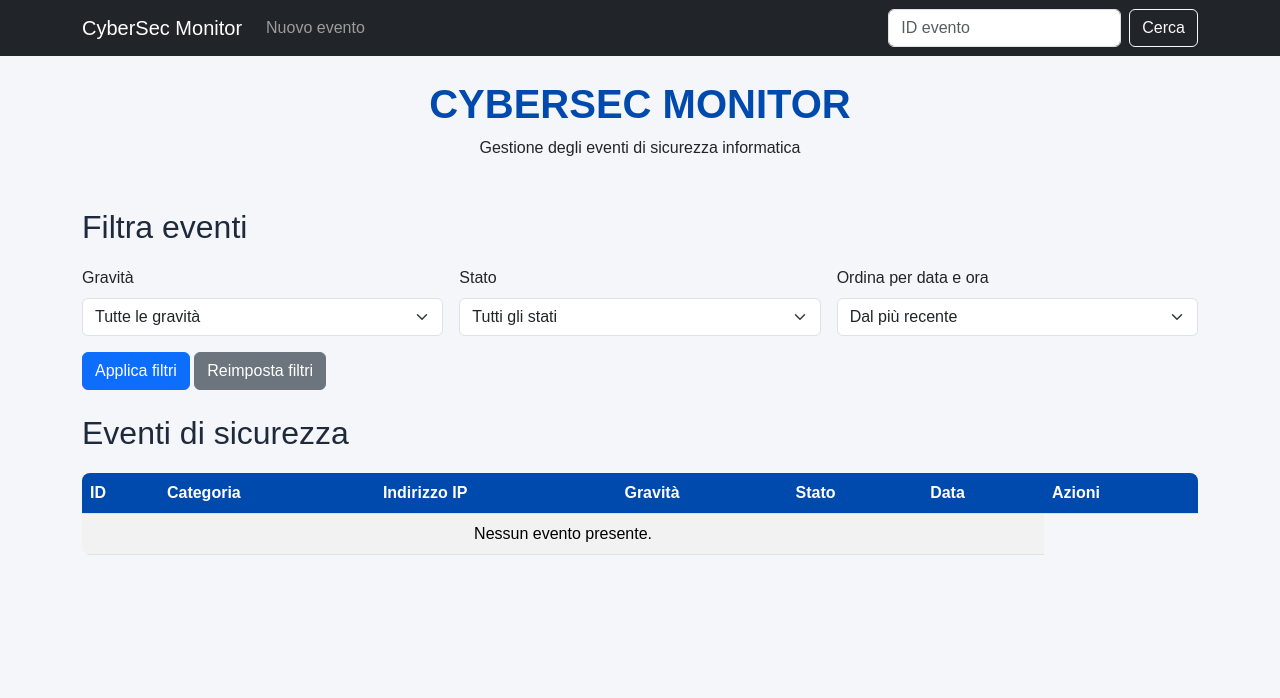
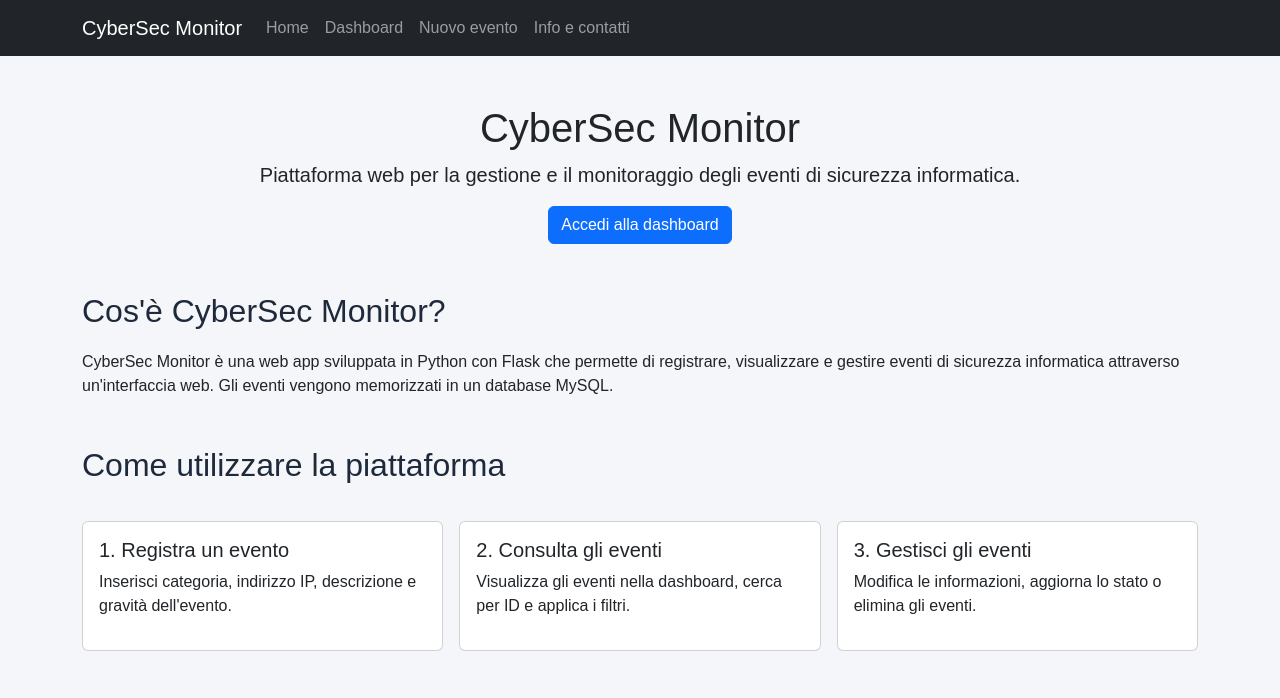
Before and after one commit to MarcoFilannino2004/CS-Monitor, a Flask app: page / in a window 1280 px wide. Shown: the top 698 px of the page. Run offline with Flask 3, Linux system fonts and the light colour scheme; data that the repository does not hold is empty.

Commit message:
aggiunta di modifiche visive user-friendly e create sezioni home e info

```diff
--- a/app.py
+++ b/app.py
@@ -9,6 +9,11 @@ app = Flask(__name__)
 
 @app.route("/")
 def home():
+    return render_template("home.html")
+
+
+@app.route("/dashboard")
+def dashboard():
 
     gravita = request.args.get("gravita", "")
     stato = request.args.get("stato", "")
@@ -114,5 +119,10 @@ def eliminaEventoPagina(id_evento):
 
     return redirect(url_for("home"))
 
+@app.route("/info")
+def info():
+    return render_template("info.html")
+
+
 if __name__ == "__main__":
     app.run(debug=True)
--- a/templates/404.html
+++ b/templates/404.html
@@ -21,7 +21,7 @@
                 La pagina o l'evento che stai cercando non esiste.
             </p>
 
-            <a href="{{ url_for('home') }}" class="btn btn-primary mt-3">
+            <a href="{{ url_for('dashboard') }}" class="btn btn-primary mt-3">
                 Torna alla dashboard
             </a>
         </div>
--- a/templates/dettagli_evento.html
+++ b/templates/dettagli_evento.html
@@ -35,7 +35,7 @@
 
         </form>
 
-        <a href="{{ url_for('home') }}" class="btn btn-secondary">
+        <a href="{{ url_for('dashboard') }}" class="btn btn-secondary">
             Torna alla dashboard
         </a>
 
--- a/templates/eventi.html
+++ b/templates/eventi.html
@@ -11,38 +11,7 @@
 </head>
 
 <body>
-
-    <nav class="navbar navbar-expand-lg navbar-dark bg-dark">
-        <div class="container">
-
-            <a class="navbar-brand" href="{{ url_for('home') }}">CyberSec Monitor</a>
-
-            <button class="navbar-toggler" type="button" data-bs-toggle="collapse" data-bs-target="#navbarMenu">
-                <span class="navbar-toggler-icon"></span>
-            </button>
-
-            <div class="collapse navbar-collapse" id="navbarMenu">
-
-                <ul class="navbar-nav me-auto">
-
-                    <li class="nav-item">
-                        <a class="nav-link" href="{{ url_for('nuovoEvento') }}">Nuovo evento</a>
-                    </li>
-                </ul>
-
-                <form action="{{ url_for('ricercaEvento') }}" method="GET" class="d-flex">
-                    <input class="form-control me-2" type="number" name="id_evento" min="1" placeholder="ID evento" required>
-                    <button class="btn btn-outline-light" type="submit">Cerca</button>
-                </form>
-
-            </div>
-        </div>
-    </nav>
-
-    <header class="container text-center mt-4">
-        <h1>CYBERSEC MONITOR</h1>
-        <p>Gestione degli eventi di sicurezza informatica</p>
-    </header>
+    {% include 'navbar.html' %}
 
     <main class="container mt-5">
 
@@ -50,7 +19,7 @@
 
             <h2>Filtra eventi</h2>
 
-            <form action="{{ url_for('home') }}" method="GET">
+            <form action="{{ url_for('dashboard') }}" method="GET">
 
                 <div class="row g-3">
 
@@ -98,7 +67,7 @@
 
                 <div class="mt-3">
                     <button type="submit" class="btn btn-primary">Applica filtri</button>
-                    <a href="{{ url_for('home') }}" class="btn btn-secondary">Reimposta filtri</a>
+                    <a href="{{ url_for('dashboard') }}" class="btn btn-secondary">Reimposta filtri</a>
                 </div>
 
             </form>
--- /dev/null
+++ b/templates/home.html
@@ -0,0 +1,77 @@
+<!DOCTYPE html>
+<html lang="it">
+
+<head>
+    <meta charset="UTF-8">
+    <meta name="viewport" content="width=device-width, initial-scale=1.0">
+    <title>Home - CyberSec Monitor</title>
+
+    <link href="https://cdn.jsdelivr.net/npm/bootstrap@5.3.8/dist/css/bootstrap.min.css" rel="stylesheet">
+    <link rel="stylesheet" href="{{ url_for('static', filename='css/stile.css') }}">
+</head>
+
+<body>
+    {% include 'navbar.html' %}
+    <main class="container py-5">
+
+        <section class="text-center mb-5">
+            <h1>CyberSec Monitor</h1>
+            <p class="lead">
+                Piattaforma web per la gestione e il monitoraggio degli eventi di sicurezza informatica.
+            </p>
+
+            <a href="{{ url_for('dashboard') }}" class="btn btn-primary">
+                Accedi alla dashboard
+            </a>
+        </section>
+
+        <section class="mb-5">
+            <h2>Cos'è CyberSec Monitor?</h2>
+
+            <p>
+                CyberSec Monitor è una web app sviluppata in Python con Flask
+                che permette di registrare, visualizzare e gestire eventi
+                di sicurezza informatica attraverso un'interfaccia web.
+                Gli eventi vengono memorizzati in un database MySQL.
+            </p>
+        </section>
+
+        <section>
+            <h2>Come utilizzare la piattaforma</h2>
+
+            <div class="row g-3 mt-2">
+
+                <div class="col-md-4">
+                    <div class="card h-100">
+                        <div class="card-body">
+                            <h3 class="h5">1. Registra un evento</h3>
+                            <p>Inserisci categoria, indirizzo IP, descrizione e gravità dell'evento.</p>
+                        </div>
+                    </div>
+                </div>
+
+                <div class="col-md-4">
+                    <div class="card h-100">
+                        <div class="card-body">
+                            <h3 class="h5">2. Consulta gli eventi</h3>
+                            <p>Visualizza gli eventi nella dashboard, cerca per ID e applica i filtri.</p>
+                        </div>
+                    </div>
+                </div>
+
+                <div class="col-md-4">
+                    <div class="card h-100">
+                        <div class="card-body">
+                            <h3 class="h5">3. Gestisci gli eventi</h3>
+                            <p>Modifica le informazioni, aggiorna lo stato o elimina gli eventi.</p>
+                        </div>
+                    </div>
+                </div>
+
+            </div>
+        </section>
+
+    </main>
+    <script src="https://cdn.jsdelivr.net/npm/bootstrap@5.3.8/dist/js/bootstrap.bundle.min.js"></script>
+</body>
+</html>
--- /dev/null
+++ b/templates/navbar.html
@@ -0,0 +1,42 @@
+<nav class="navbar navbar-expand-lg navbar-dark bg-dark">
+    <div class="container">
+
+        <a class="navbar-brand" href="{{ url_for('home') }}">
+            CyberSec Monitor
+        </a>
+
+        <button class="navbar-toggler" type="button" data-bs-toggle="collapse" data-bs-target="#navbarMenu" aria-controls="navbarMenu" aria-expanded="false" aria-label="Apri menu">
+            <span class="navbar-toggler-icon"></span>
+        </button>
+
+        <div class="collapse navbar-collapse" id="navbarMenu">
+
+            <ul class="navbar-nav me-auto">
+
+                <li class="nav-item">
+                    <a class="nav-link" href="{{ url_for('home') }}">Home</a>
+                </li>
+
+                <li class="nav-item">
+                    <a class="nav-link" href="{{ url_for('dashboard') }}">Dashboard</a>
+                </li>
+
+                <li class="nav-item">
+                    <a class="nav-link" href="{{ url_for('nuovoEvento') }}">Nuovo evento</a>
+                </li>
+
+                <li class="nav-item">
+                    <a class="nav-link" href="{{ url_for('info') }}">Info e contatti</a>
+                </li>
+
+            </ul>
+
+            {% if request.endpoint == 'dashboard' %}
+            <form action="{{ url_for('ricercaEvento') }}" method="GET" class="d-flex">
+                <input class="form-control me-2" type="number" name="id_evento" min="1" placeholder="ID evento" required>
+                <button class="btn btn-outline-light" type="submit">Cerca</button>
+            </form>
+            {% endif %}
+        </div>
+    </div>
+</nav>
--- a/templates/nuovo_evento.html
+++ b/templates/nuovo_evento.html
@@ -11,7 +11,7 @@
 </head>
 
 <body>
-
+    {% include 'navbar.html' %}
     <main class="container py-5">
 
         <h1 class="mb-4">Registra nuovo evento</h1>
@@ -56,7 +56,7 @@
             </div>
 
             <button type="submit" class="btn btn-primary">Registra evento</button>
-            <a href="{{ url_for('home') }}" class="btn btn-secondary">Annulla</a>
+            <a href="{{ url_for('dashboard') }}" class="btn btn-secondary">Annulla</a>
 
         </form>
 
```
Also changed, not shown: templates/info.html (added, +84 -0 lines).
